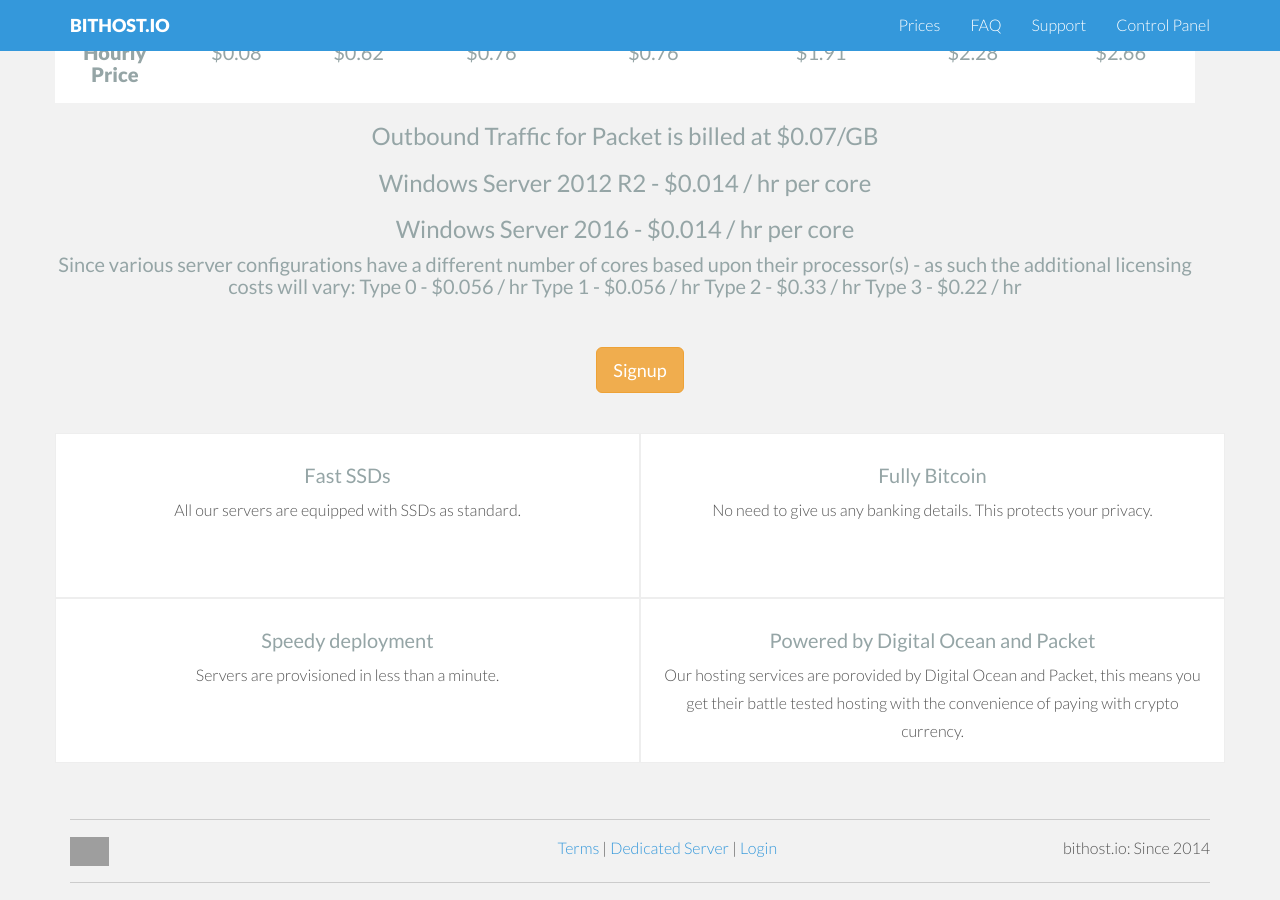
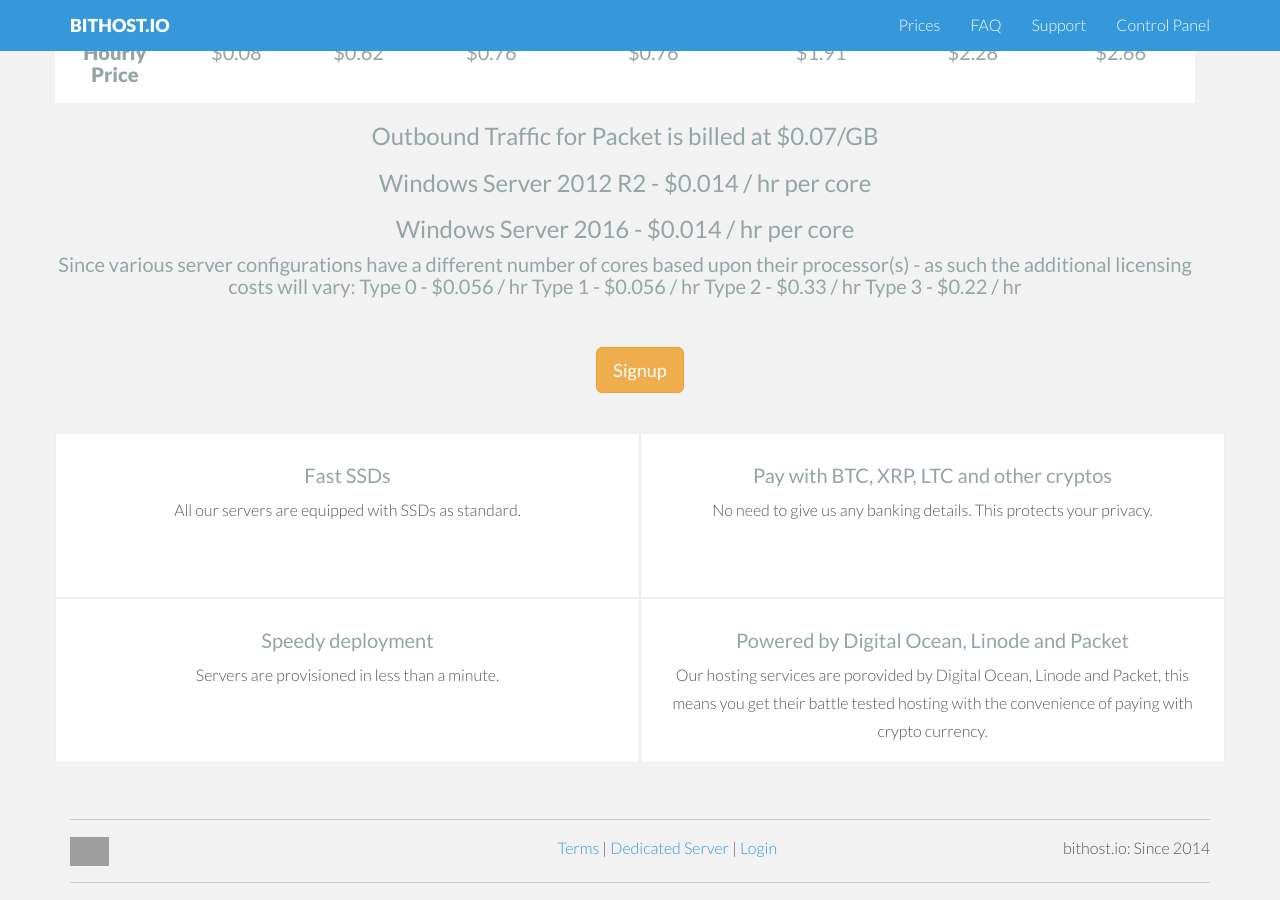
Before and after one commit to bithostio/www.bithost.io, a Jekyll site: the page built from index.html, in a window 1280 px wide and 900 px high, scrolled down 2233 px. Built offline with Jekyll 4.4.1, drawn with Linux system fonts in a browser that asks for light colours; nearby versions of some CDN libraries; Markdown is read by kramdown in place of the engine named in the settings; grey boxes are pictures that could not be loaded.

Commit message:
Update index.html

```diff
--- a/index.html
+++ b/index.html
@@ -335,7 +335,7 @@ description: Pay for remote servers using the power of Bitcoin
     </div>
 
     <div class="col-lg-6 content">
-      <h4>Fully Bitcoin</h4>
+      <h4>Pay with BTC, XRP, LTC and other cryptos</h4>
       <p>No need to give us any banking details. This protects your privacy.</p>
     </div>
 
@@ -345,9 +345,9 @@ description: Pay for remote servers using the power of Bitcoin
     </div>
 
     <div class="col-lg-6 content">
-      <h4>Powered by Digital Ocean and Packet</h4>
+      <h4>Powered by Digital Ocean, Linode and Packet</h4>
       <p>
-        Our hosting services are porovided by Digital Ocean and Packet, this means you get their battle tested hosting with the convenience of paying with crypto currency.
+        Our hosting services are porovided by Digital Ocean, Linode and Packet, this means you get their battle tested hosting with the convenience of paying with crypto currency.
       </p>
     </div>
   </div>
```
